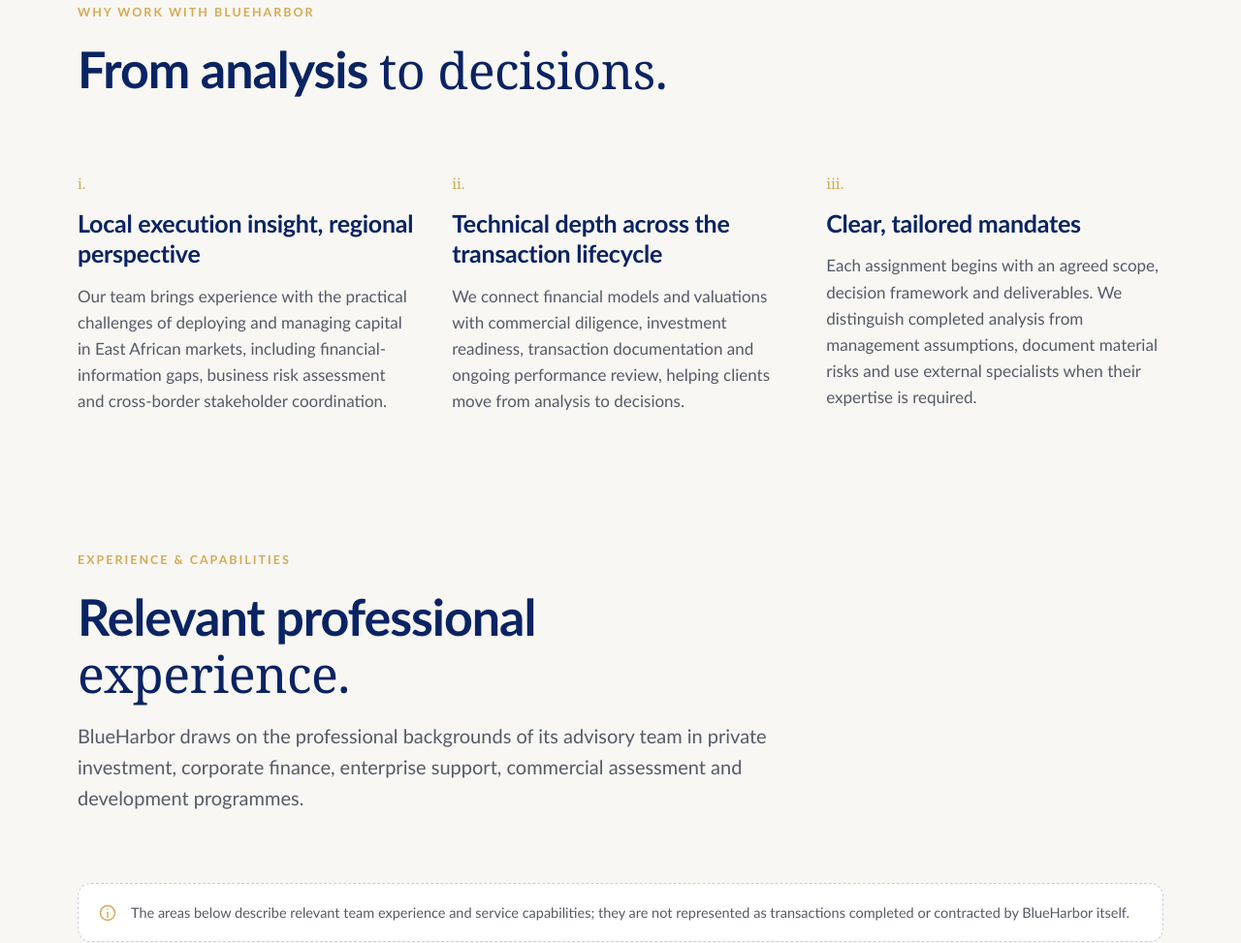
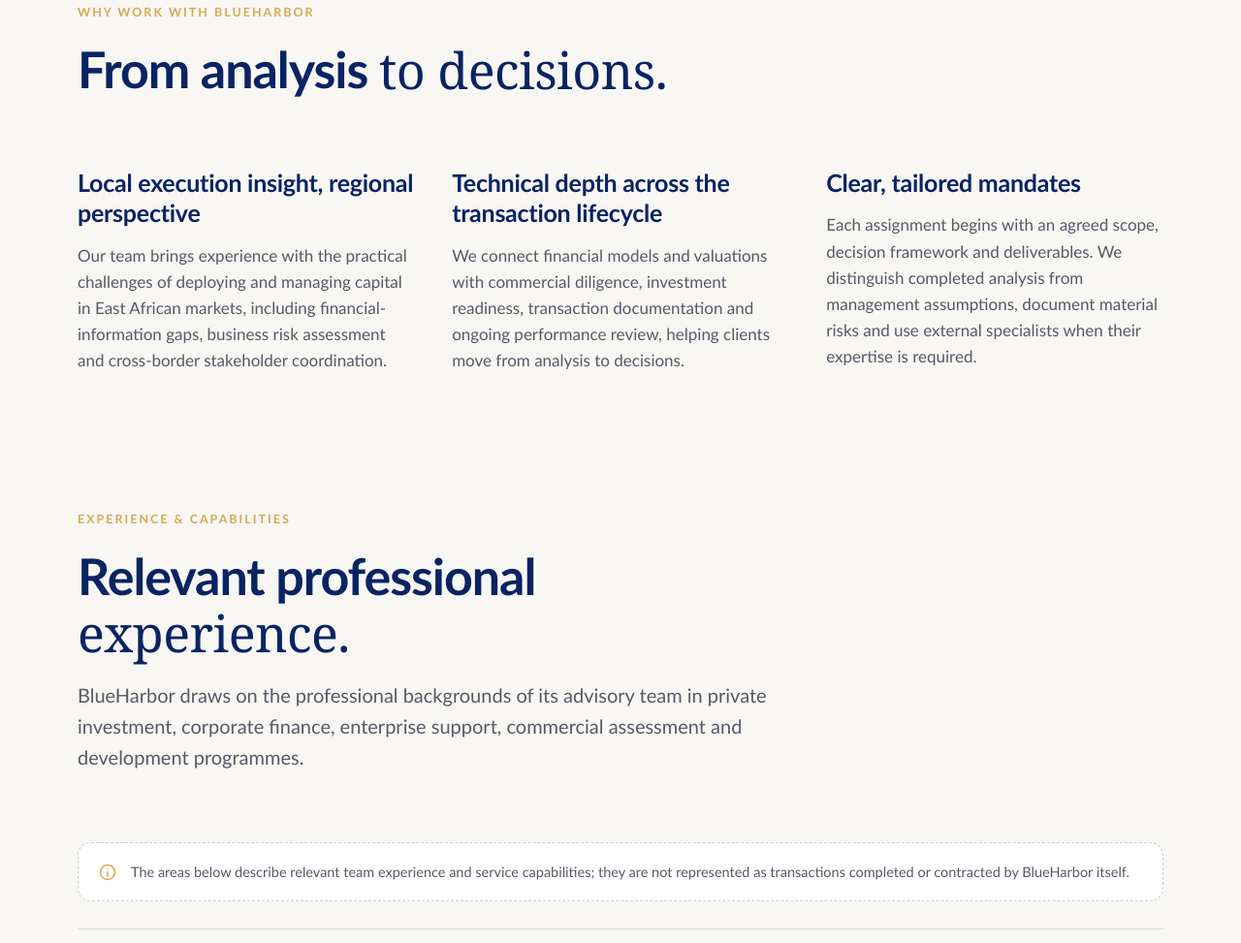
Before and after one commit to DaudiKi/BLUEHARBOR-ADVISORY-LIMITED, a plain HTML site: page artifact-preview.html in a window 1280 px wide. Shown: the part 5134-6107 px from the top of the page at 97% size. Drawn offline with Linux system fonts and the light colour scheme.

Commit message:
Remove the i./ii./iii. numerals from the Why work with BlueHarbor items
Co-Authored-By: Claude Sonnet 5.5 <noreply@anthropic.com>
Claude-Session: https://claude.ai/code/session_014YN6CUXV1E38ZwAsA77bK4

```diff
--- a/artifact-preview.html
+++ b/artifact-preview.html
@@ -241,8 +241,7 @@ p{margin:0}
 
 /* ================= WHY ================= */
 .why-grid{display:grid;grid-template-columns:repeat(3,1fr);gap:clamp(20px,3vw,40px)}
-.why-item{padding-top:6px}
-.why-item .idx{font:400 15px var(--font-serif);color:var(--teal);margin-bottom:16px;display:block}
+.why-item{padding-top:0}
 .why-item h3{margin-bottom:14px}
 .why-item p{color:var(--slate)}
 @media (max-width:900px){.why-grid{grid-template-columns:1fr}}
@@ -717,7 +716,7 @@ body:has(dialog[open]),body.menu-open{overflow:hidden}
 
     </div>
     <div class="why-grid">
-      <div class="why-item reveal" data-d="0"><span class="idx">i.</span><h3 class="h3">Local execution insight, regional perspective</h3><p>Our team brings experience with the practical challenges of deploying and managing capital in East African markets, including financial-information gaps, business risk assessment and cross-border stakeholder coordination.</p></div><div class="why-item reveal" data-d="1"><span class="idx">ii.</span><h3 class="h3">Technical depth across the transaction lifecycle</h3><p>We connect financial models and valuations with commercial diligence, investment readiness, transaction documentation and ongoing performance review, helping clients move from analysis to decisions.</p></div><div class="why-item reveal" data-d="2"><span class="idx">iii.</span><h3 class="h3">Clear, tailored mandates</h3><p>Each assignment begins with an agreed scope, decision framework and deliverables. We distinguish completed analysis from management assumptions, document material risks and use external specialists when their expertise is required.</p></div>
+      <div class="why-item reveal" data-d="0"><h3 class="h3">Local execution insight, regional perspective</h3><p>Our team brings experience with the practical challenges of deploying and managing capital in East African markets, including financial-information gaps, business risk assessment and cross-border stakeholder coordination.</p></div><div class="why-item reveal" data-d="1"><h3 class="h3">Technical depth across the transaction lifecycle</h3><p>We connect financial models and valuations with commercial diligence, investment readiness, transaction documentation and ongoing performance review, helping clients move from analysis to decisions.</p></div><div class="why-item reveal" data-d="2"><h3 class="h3">Clear, tailored mandates</h3><p>Each assignment begins with an agreed scope, decision framework and deliverables. We distinguish completed analysis from management assumptions, document material risks and use external specialists when their expertise is required.</p></div>
     </div>
   </div>
 </section>
--- a/css/styles.css
+++ b/css/styles.css
@@ -238,8 +238,7 @@ p{margin:0}
 
 /* ================= WHY ================= */
 .why-grid{display:grid;grid-template-columns:repeat(3,1fr);gap:clamp(20px,3vw,40px)}
-.why-item{padding-top:6px}
-.why-item .idx{font:400 15px var(--font-serif);color:var(--teal);margin-bottom:16px;display:block}
+.why-item{padding-top:0}
 .why-item h3{margin-bottom:14px}
 .why-item p{color:var(--slate)}
 @media (max-width:900px){.why-grid{grid-template-columns:1fr}}
```
Also changed, not shown: about.html (+1 -1 lines), experience.html (+1 -1 lines), index.html (+1 -1 lines), 1 other file.
